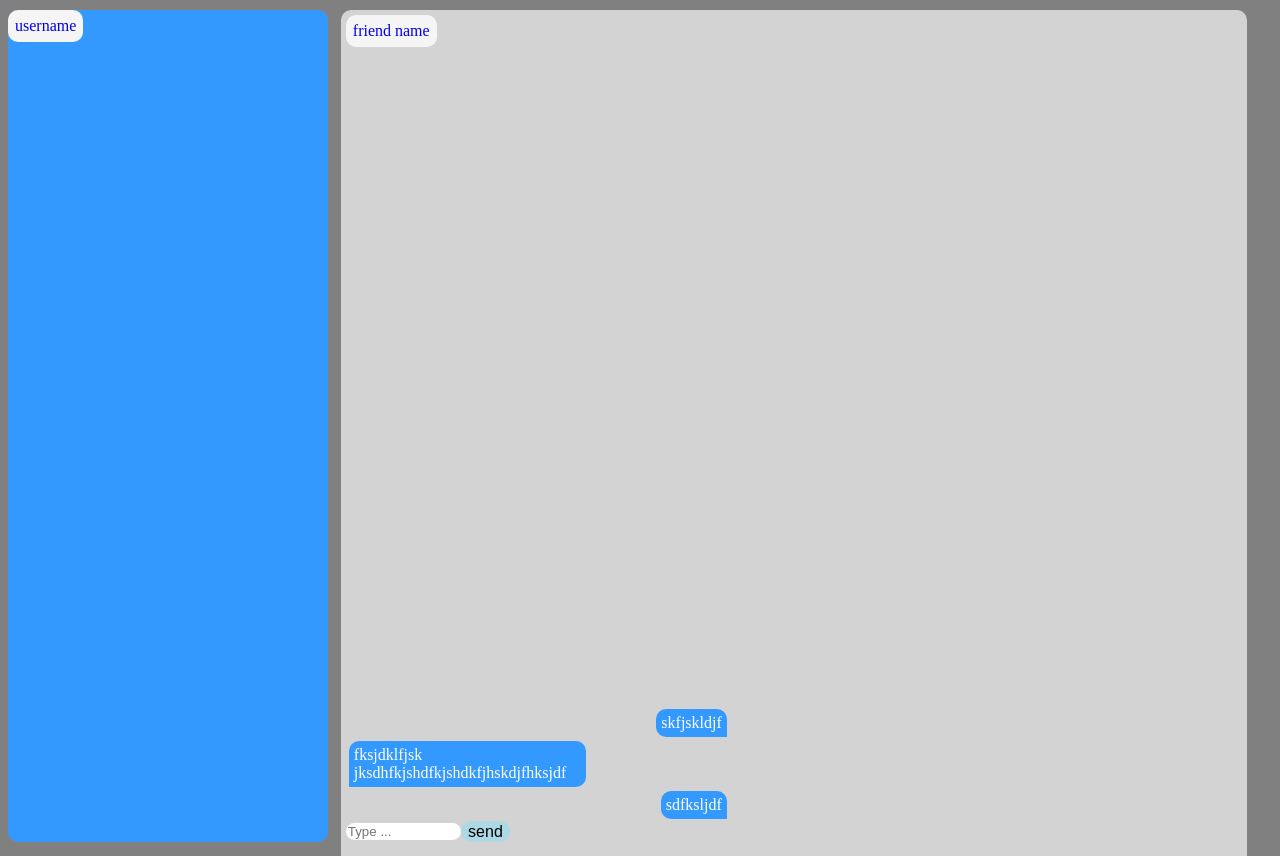
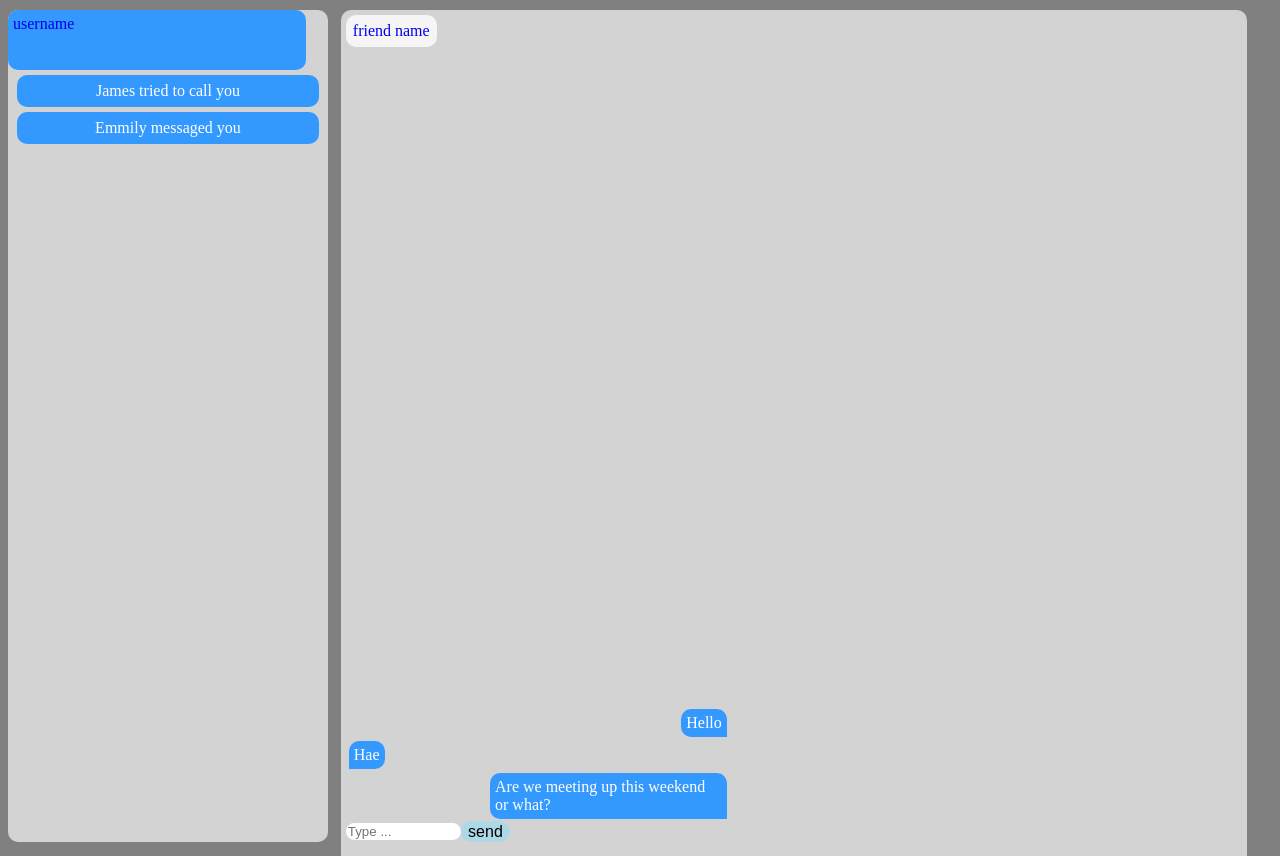
Before and after one commit to kaigikinyua/iNTERFACE, a PHP site: page /CVO/userpage.html in a window 1280 px wide. Shown: the part 68-924 px from the top of the page. Run offline with PHP 8.4, Linux system fonts and the light colour scheme.

Commit message:
notifications are done :) now lets start on the backend

```diff
--- a/CVO/CSS/userpage.css
+++ b/CVO/CSS/userpage.css
@@ -53,7 +53,7 @@ div.contacts{
 	border-bottom-right-radius: 10px;
 	border-top-left-radius: 10px;
     border-top-right-radius: 10px;
-    background: #3399FF;
+    background: lightgray;
     height:90%;
     width:25%;
     position: fixed;
@@ -101,7 +101,6 @@ div.user_side{
     float:right;
     color:white;
     padding:5px;
-    text-align: right;
     background:#3399FF;
     border-bottom-left-radius: 10px;
     border-bottom-right-radius: 0px;
@@ -116,7 +115,6 @@ div.friend_side{
     max-width: 60%;
     float:left;
     padding:5px;
-    text-align: left;
     background:#3399FF;
     border-bottom-left-radius: 0px;
     border-bottom-right-radius: 10px;
@@ -150,6 +148,29 @@ span.title{
 }
 div.small{
     padding:5px;
+
+}
+div.notification{
+    width:90%;
+    align-self: center;
+    border-bottom-left-radius: 10px;
+    border-bottom-right-radius: 10px;
+    border-top-left-radius: 10px;
+    border-top-right-radius: 10px;
+    padding:7px;
+    background: #3399FF;
+    color:white;
+    overflow: hidden;
+    margin-top:5px;
+    margin-bottom: 5px;
+}
+div.notification:hover{
+    color:black;
+    background: lightblue;
+    transform: translateX(10px);
+    transform: scale(1.05);
+    transition: 0.8s;
+    transform: ease-in-out;
 }
 img.profile{
     border-radius: 50%;
@@ -158,3 +179,13 @@ img.profile:hover{
     transform: rotate(360deg);
     transition: 1s;
 }
+div.profile{
+    background: #3399FF;
+    width:90%;
+    height:50px;
+    padding:5px;
+    border-bottom-left-radius: 10px;
+    border-bottom-right-radius: 10px;
+    border-top-left-radius: 10px;
+    border-top-right-radius: 10px;
+}
--- a/CVO/userpage.html
+++ b/CVO/userpage.html
@@ -17,12 +17,20 @@
         <div style="width:100%;height:70px;"></div>
         <div class="content">
             <div class="contacts">
-                <span class="title">
+                <div class="profile">
                     username
-                </span>
-                <div>
-
                 </div>
+                <!--backend read from the database which notifications that have not been read and display them in terms of the latest-->
+                <!--onclick button shuld change the tables="messages" to the clicked notification-->
+                <center>
+                <div class="notification">
+                    James tried to call you
+                    <!--add time of the occurence-->
+                </div>
+                <div class="notification">
+                    Emmily messaged you
+                </div>
+                </center>
             </div>
             <div class="chatpage">
                     <!--on clicking the friends button it should change the progile pick and name-->
@@ -33,10 +41,11 @@
                 <!--should be updated frequently but not the whole page-->
                 <div class="keyboard">
                     <!--add the text -->
-                    <table class="messages">
-                        <tr><td><div class="user_side">skfjskldjf</div></td></tr>
-                        <tr><td><div class="friend_side">fksjdklfjsk jksdhfkjshdfkjshdkfjhskdjfhksjdf</div></td></tr>
-                        <tr><td><div class="user_side">sdfksljdf</div></td></tr>
+                    <table class="messages" id="messages">
+            <!--display messages of the clicked notification from the earliest to the latest-->
+                        <tr><td><div class="user_side">Hello</div></td></tr>
+                        <tr><td><div class="friend_side">Hae</div></td></tr>
+                        <tr><td><div class="user_side">Are we meeting up this weekend or what?</div></td></tr>
                     </table>
                     <form class="messageBox">
                         <input class="usrmsg" type="text" placeholder="Type ..."/>
```
